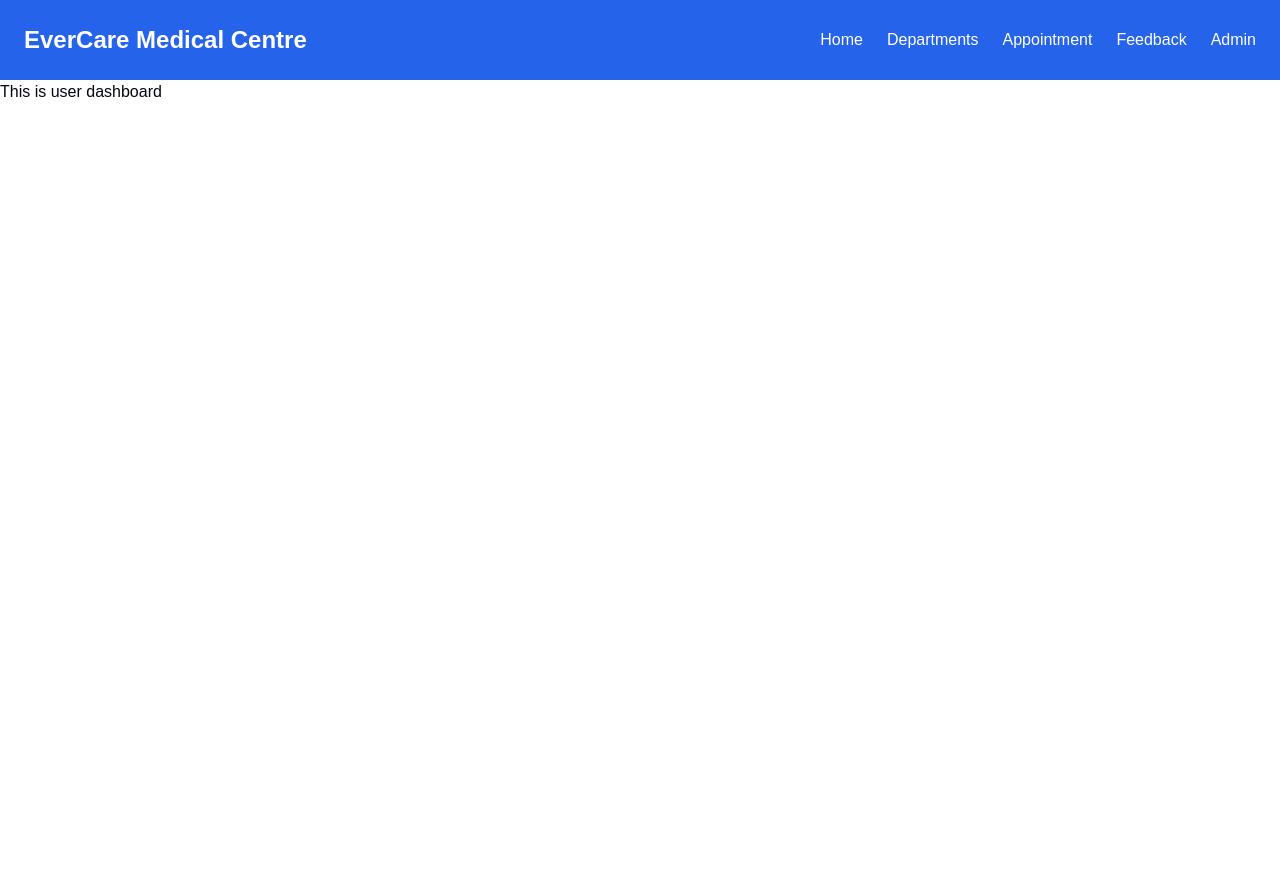
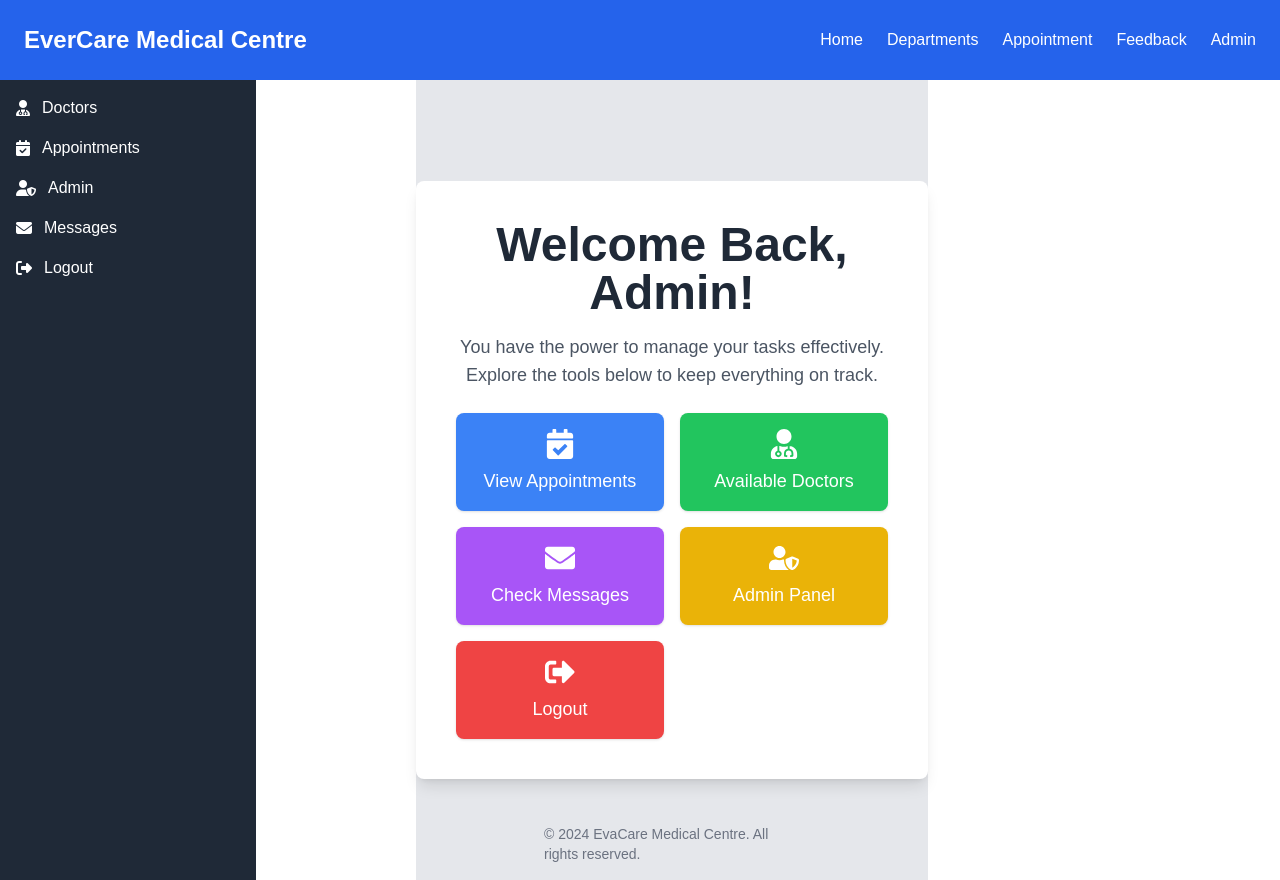
Before and after one commit to ahmeddkhann/hospital-management, a Next.js app: page /dashboard in a window 1280 px wide. Before the commit the page ends 800 px from the top, so only its background shows below. Built offline with nearby package versions, Linux system fonts and the light colour scheme.

Commit message:
some admin pages added

```diff
--- a/package.json
+++ b/package.json
@@ -9,6 +9,7 @@
     "lint": "next lint"
   },
   "dependencies": {
+    "@fortawesome/fontawesome-free": "^6.6.0",
     "@radix-ui/react-toast": "^1.2.2",
     "axios": "^1.7.7",
     "bcrypt": "^5.1.1",
@@ -27,6 +28,7 @@
     "next": "14.2.13",
     "react": "^18",
     "react-dom": "^18",
+    "react-icons": "^5.3.0",
     "react-toastify": "^10.0.5",
     "swiper": "^11.1.14",
     "tailwind-merge": "^2.5.3",
--- a/src/app/api/post-appointment/route.js
+++ b/src/app/api/post-appointment/route.js
@@ -35,7 +35,7 @@ try {
                     success: false,
                     message: "Doctor with above details is not found"
                 },
-                {status: 404}
+                {status: 403}
             )
         }
 
@@ -57,7 +57,7 @@ try {
                     success: false,
                     message: `patient with email ${email} is not found. Please logIn first`
                 },
-                {status: 404}
+                {status: 402}
             )
         }
         const patientId = patient._id
--- a/src/app/appointment/page.js
+++ b/src/app/appointment/page.js
@@ -25,7 +25,7 @@ export default function Appointment() {
   const handleAppointment = async (e) => {
     e.preventDefault();
     try {
-      const response = await axios.post("/api/appointments", {
+      const response = await axios.post("/api/post-appointments", {
         firstName,
         lastName,
         email,
@@ -187,7 +187,7 @@ export default function Appointment() {
                 </option>
                 <option value="Cardiology">Cardiology</option>
                 <option value="Pediatrics">Pediatrics</option>
-                <option value="Orthopedics">Orthopedicsr</option>
+                <option value="Orthopedic">Orthopedic</option>
                 <option value="Neurology">Neurology</option>
                 <option value="Radiology">Radiology</option>
                 <option value="Gynecology">Gynecology</option>
@@ -205,7 +205,7 @@ export default function Appointment() {
                 <option value="" disabled>
                   Doctor First Name
                 </option>
-                <option value="Ahmed">Ahmed</option>
+                <option value="ahmed">ahmed</option>
                 <option value="Yahya">Yahya</option>
                 <option value="Waseem">Waseem</option>
                 <option value="Qadir">Qadir</option>
@@ -226,7 +226,7 @@ export default function Appointment() {
                   Doctor Last Name
                 </option>
                 <option value="Ahmed">Ahmed</option>
-                <option value="Khan">Khan</option>
+                <option value="khan">khan</option>
                 <option value="Haider">Haider</option>
                 <option value="Qadir">Qadir</option>
                 <option value="Hassan">Hassan</option>
--- /dev/null
+++ b/src/app/dashboard/doctors/page.js
@@ -0,0 +1,84 @@
+"use client";
+
+// pages/doctors.js
+import { useEffect, useState } from 'react';
+import Link from 'next/link'; // Import Link for navigation
+
+const DoctorsPage = () => {
+  const [doctors, setDoctors] = useState([]);
+  const [loading, setLoading] = useState(true);
+  const [error, setError] = useState(null);
+
+  useEffect(() => {
+    // Fetch doctors data from the API
+    const fetchDoctors = async () => {
+      try {
+        const response = await fetch('/api/get-doctors'); // Ensure this matches your backend route
+        const data = await response.json();
+
+        if (response.ok) {
+          setDoctors(data.doctors); // Set doctors data to state
+        } else {
+          setError(data.message || "Error fetching doctors");
+        }
+      } catch (error) {
+        setError("Failed to fetch doctors");
+      } finally {
+        setLoading(false); // Hide loading state once the fetch is done
+      }
+    };
+
+    fetchDoctors();
+  }, []);
+
+  return (
+    <div className="min-h-screen bg-gray-100 py-10 px-4">
+      <div className="max-w-6xl mx-auto bg-gray-600 p-8 rounded-lg shadow-md">
+        <h1 className="text-4xl font-bold mb-8 text-center text-gray-100">Available Doctors</h1>
+
+        {loading && <p className="text-center text-lg">Loading...</p>}
+        {error && <p className="text-center text-red-500 text-lg">{error}</p>}
+
+        {!loading && !error && doctors.length > 0 && (
+          <div className="grid grid-cols-1 md:grid-cols-2 lg:grid-cols-3 gap-8">
+            {doctors.map((doctor) => (
+              <div key={doctor._id} className="bg-white border border-gray-200 rounded-lg shadow-lg p-6 hover:shadow-2xl transition duration-300">
+                <div className="text-center">
+                  {/* Doctor Avatar */}
+                  <div className="w-24 h-24 mx-auto mb-4 rounded-full bg-gray-300 flex items-center justify-center text-2xl font-bold text-white">
+                    {doctor.firstName[0]}{doctor.lastName[0]}
+                  </div>
+
+                  {/* Doctor Details */}
+                  <h3 className="text-xl font-semibold text-gray-800">
+                    {doctor.firstName} {doctor.lastName}
+                  </h3>
+                  <p className="text-gray-600 mb-2">Email: {doctor.email}</p>
+                  <p className="text-gray-600 mb-2">Mobile: {doctor.phone}</p>
+                  <p className="text-gray-600 mb-2">Gender: {doctor.gender}</p>
+                  <p className="text-gray-600 mb-2">Department: {doctor.doctorDepartment}</p>
+                </div>
+              </div>
+            ))}
+          </div>
+        )}
+
+        {!loading && !error && doctors.length === 0 && (
+          <p className="text-center text-lg text-gray-600">No doctors available at the moment.</p>
+        )}
+
+        {/* Back to Home Button */}
+        <div className="mt-8 flex justify-center">
+          <Link href="/dashboard">
+            <p className="bg-blue-500 text-white py-2 px-6 rounded-lg hover:bg-blue-600 transition duration-300">
+              Back to Home
+            </p>
+          </Link>
+        </div>
+      </div>
+
+    </div>
+  );
+};
+
+export default DoctorsPage;
--- /dev/null
+++ b/src/app/dashboard/home/page.js
@@ -0,0 +1,50 @@
+// components/WelcomeMessage.js
+import { FaCalendarCheck, FaUserMd, FaEnvelope, FaUserShield, FaSignOutAlt } from 'react-icons/fa'; // Import icons
+
+const WelcomeMessage = () => {
+  return (
+    <div className="bg-gray-200 min-h-screen flex flex-col items-center justify-center relative lg:ml-40">
+      {/* Background Image */}
+      <div className="absolute inset-0 bg-cover bg-center " />
+
+      {/* Welcome Message */}
+      <div className="relative z-10 bg-white rounded-lg p-10 max-w-lg text-center shadow-lg">
+        <h1 className="text-5xl font-bold text-gray-800 mb-4">Welcome Back, Admin!</h1>
+        <p className="text-lg text-gray-600 mb-6">
+          You have the power to manage your tasks effectively. Explore the tools below to keep everything on track.
+        </p>
+
+        {/* Main Action Buttons */}
+        <div className="grid grid-cols-2 gap-4">
+          <div className="bg-blue-500 text-white rounded-lg shadow hover:bg-blue-600 transition duration-300 flex flex-col items-center p-4">
+            <FaCalendarCheck className="text-3xl mb-2" />
+            <a href="/dashboard/appointments" className="text-lg">View Appointments</a>
+          </div>
+          <div className="bg-green-500 text-white rounded-lg shadow hover:bg-green-600 transition duration-300 flex flex-col items-center p-4">
+            <FaUserMd className="text-3xl mb-2" />
+            <a href="/dashboard/doctors" className="text-lg"> Available Doctors</a>
+          </div>
+          <div className="bg-purple-500 text-white rounded-lg shadow hover:bg-purple-600 transition duration-300 flex flex-col items-center p-4">
+            <FaEnvelope className="text-3xl mb-2" />
+            <a href="/messages" className="text-lg">Check Messages</a>
+          </div>
+          <div className="bg-yellow-500 text-white rounded-lg shadow hover:bg-yellow-600 transition duration-300 flex flex-col items-center p-4">
+            <FaUserShield className="text-3xl mb-2" />
+            <a href="/admin" className="text-lg">Admin Panel</a>
+          </div>
+          <div className="bg-red-500 text-white rounded-lg shadow hover:bg-red-600 transition duration-300 flex flex-col items-center p-4">
+            <FaSignOutAlt className="text-3xl mb-2" />
+            <a href="/logout" className="text-lg">Logout</a>
+          </div>
+        </div>
+      </div>
+
+      {/* Footer */}
+      <footer className="absolute bottom-4 left-1/2 transform -translate-x-1/2 text-gray-500 text-sm">
+        &copy; {new Date().getFullYear()} EvaCare Medical Centre. All rights reserved.
+      </footer>
+    </div>
+  );
+};
+
+export default WelcomeMessage;
--- a/src/app/dashboard/page.js
+++ b/src/app/dashboard/page.js
@@ -1,11 +1,14 @@
-import React from 'react'
+// pages/admin.js
+import Sidebar from "./sidebar/page";
+import WelcomeMessage from "./home/page";
 
-const page = () => {
+const AdminPage = () => {
   return (
-    <div>
-      This is user dashboard
+    <div className="flex">
+      <Sidebar />
+      <WelcomeMessage />
     </div>
-  )
-}
+  );
+};
 
-export default page
+export default AdminPage;
--- /dev/null
+++ b/src/app/dashboard/sidebar/page.js
@@ -0,0 +1,64 @@
+"use client"
+
+// components/Sidebar.js
+import Link from 'next/link';
+import '@fortawesome/fontawesome-free/css/all.min.css'; // Import Font Awesome
+
+const Sidebar = () => {
+  return (
+    <div>
+        <div className="h-screen w-64 bg-gray-800 text-white">
+      <ul className="flex flex-col p-4 space-y-4">
+        <li>
+          <Link href="/dashboard/doctors">
+            <p className="flex items-center space-x-3">
+              <i className="fas fa-user-md"></i>
+              <span>Doctors</span>
+            </p>
+          </Link>
+        </li>
+        <li>
+          <Link href="/dashboard/appointments">
+            <p className="flex items-center space-x-3">
+              <i className="fas fa-calendar-check"></i>
+              <span>Appointments</span>
+            </p>
+          </Link>
+        </li>
+        <li>
+          <Link href="/admin">
+            <p className="flex items-center space-x-3">
+              <i className="fas fa-user-shield"></i>
+              <span>Admin</span>
+            </p>
+          </Link>
+        </li>
+        {/* Messages Section */}
+        <li>
+          <Link href="/messages">
+            <p className="flex items-center space-x-3">
+              <i className="fas fa-envelope"></i>
+              <span>Messages</span>
+            </p>
+          </Link>
+        </li>
+        {/* Logout Section */}
+        <li>
+          <Link href="/logout">
+            <p className="flex items-center space-x-3">
+              <i className="fas fa-sign-out-alt"></i>
+              <span>Logout</span>
+            </p>
+          </Link>
+        </li>
+
+      </ul>
+
+    </div>
+
+
+    </div>
+  );
+};
+
+export default Sidebar;
```
Also changed, not shown: src/app/dashboard/appointments/page.js (added), 1 other file (tests, documents, lock files or other folders).
